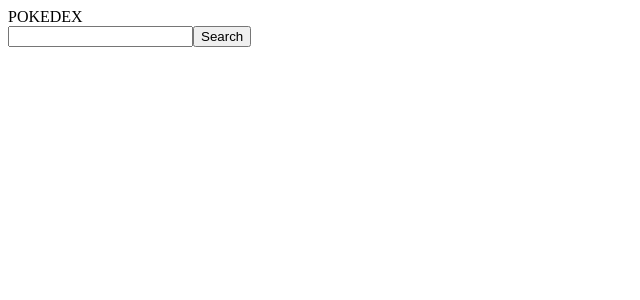
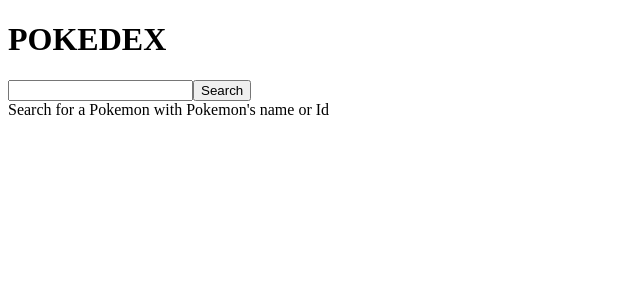
Before and after one commit to pteerawatt/Pokedex, a React app: page / in a window 1280 px wide. Shown: the top 300 px of the page, without its empty margins (0-640 px from the left). Built offline with nearby package versions, Linux system fonts and the light colour scheme; the HTML template or start-up script is replaced by a standard one.

Commit message:
display name, image, color type

```diff
--- a/client/src/component/App.jsx
+++ b/client/src/component/App.jsx
@@ -1,4 +1,5 @@
 import React from 'react';
+import GenInfo from './GenInfo.jsx';
 
 class App extends React.Component {
   constructor(props) {
@@ -23,7 +24,7 @@
     })
     .then(data => {
       if (data.error) alert(data.error + ` name/id "${this.state.search}". \nTips: You can enter the Pokemon name or id.\nIf the Pokemon has many variants, please enter the name with the variant or the pokemon\'s id`);
-      else (console.log(data));
+      else this.setState({ pokemon: data });
     })
   };
 
@@ -34,11 +35,14 @@
   render() {
     return (
       <div>
-        <div>POKEDEX</div>
-        <form onSubmit={this.handleSearch}>
-          <input onChange={(e) => this.handleChange(e)}></input>
-          <button>Search</button>
-        </form>
+        <div>
+          <h1>POKEDEX</h1>
+          <form onSubmit={this.handleSearch}>
+            <input onChange={(e) => this.handleChange(e)}></input>
+            <button>Search</button>
+          </form>
+          {this.state.pokemon.id ? <GenInfo info={this.state.pokemon}/> : <div>Search for a Pokemon with Pokemon's name or Id</div>}
+        </div>
       </div>
     )
   };
--- /dev/null
+++ b/client/src/component/GenInfo.jsx
@@ -0,0 +1,21 @@
+import React from 'react';
+
+const Geninfo = ({info}) => {
+
+  let parseName = info.name.split('-').map(e => e[0].toUpperCase() + e.slice(1)).join(' ')
+  let imageUrl = `https://raw.githubusercontent.com/PokeAPI/sprites/master/sprites/pokemon/${info.id}.png`
+  let types = info.types.join(' ')
+  return (
+    <div>
+      <h2>{parseName}</h2>
+      <img src={imageUrl} alt={`image of ${info.name}`}/>
+      <div>
+        <h3>Pokédex data</h3>
+        <div>{`Color: ${info.color}`}</div>
+        <div>{`Types: ${types}`}</div>
+      </div>
+    </div>
+  )
+};
+
+export default Geninfo;
```
